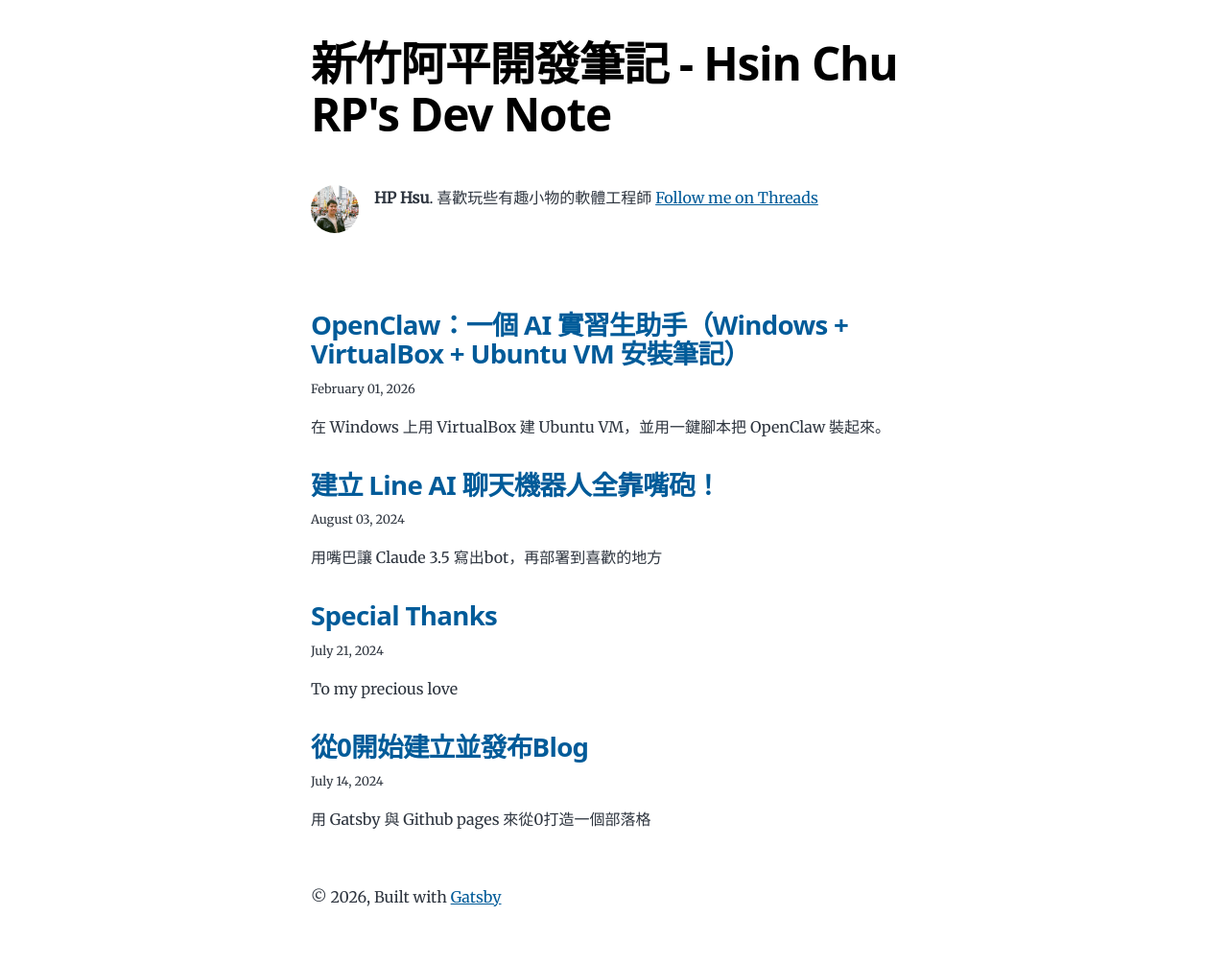
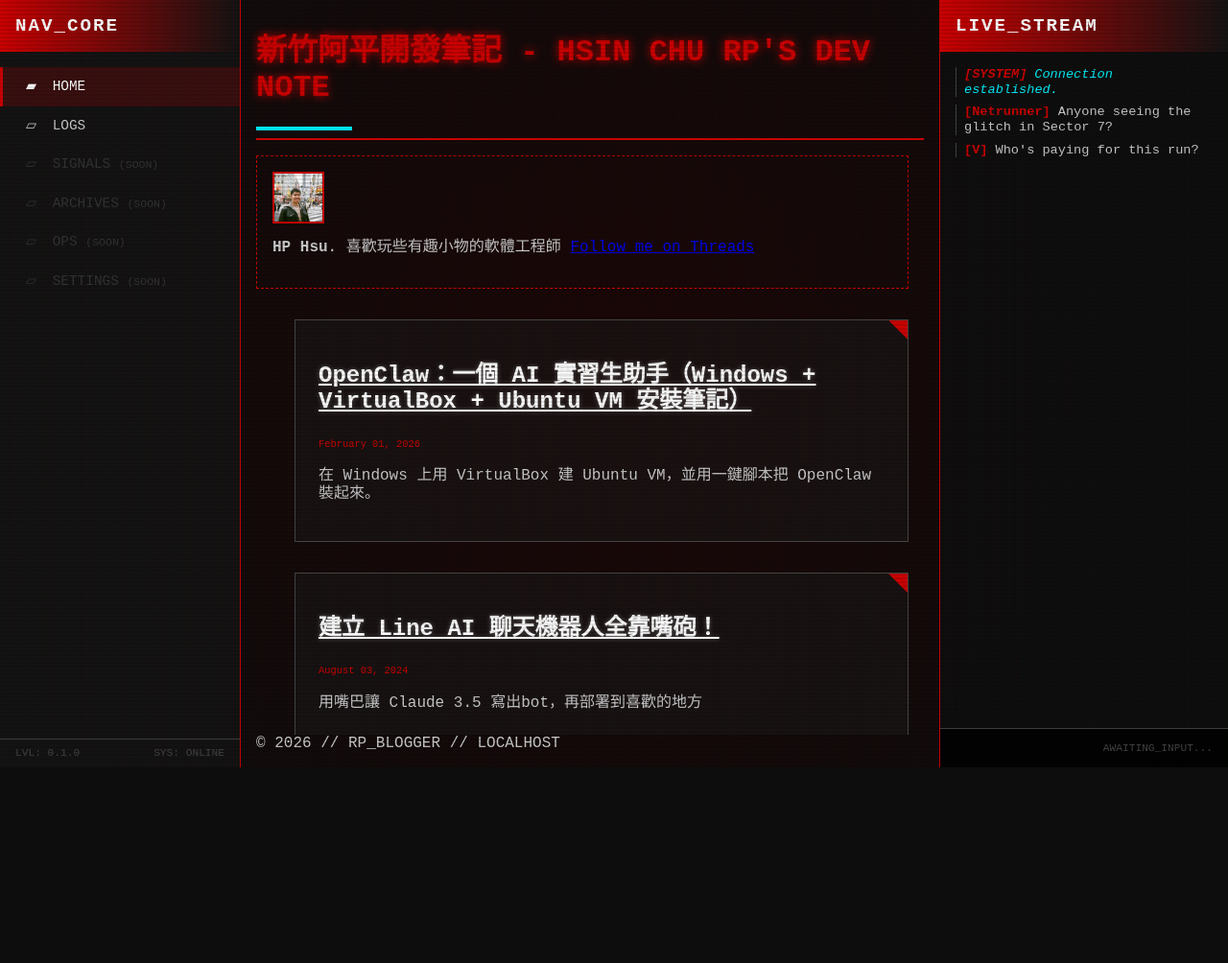
Before and after one commit to tig4605246/rp-blogger, a Gatsby site: page / in a window 1280 px wide. Shown: the whole page at 96% size. After the commit the page ends 800 px from the top, so only its background shows below. Built offline with nearby package versions, Linux system fonts and the light colour scheme; Gatsby itself is replaced by a stand-in of ours.

Commit message:
feat: redesign site with cyberpunk high-tech aesthetic

```diff
--- a/gatsby-config.js
+++ b/gatsby-config.js
@@ -114,10 +114,10 @@ module.exports = {
         name: `新竹阿平  開發筆記 - Hsin Chu RP's Dev Note`,
         short_name: `Gatsby`,
         start_url: `/`,
-        background_color: `#696969`,
+        background_color: `#0d0d0d`,
         // This will impact how browsers show your PWA/website
         // https://css-tricks.com/meta-theme-color-and-trickery/
-        theme_color: `#696969`,
+        theme_color: `#cc0000`,
         display: `minimal-ui`,
         icon: `src/images/laptop.png`, // This path is relative to the root of the site.
       },
--- a/src/components/layout.js
+++ b/src/components/layout.js
@@ -4,31 +4,118 @@ import { Link } from "gatsby"
 const Layout = ({ location, title, children }) => {
   const rootPath = `${__PATH_PREFIX__}/`
   const isRootPath = location.pathname === rootPath
-  let header
 
-  if (isRootPath) {
-    header = (
-      <h1 className="main-heading">
-        <Link to="/">{title}</Link>
-      </h1>
-    )
-  } else {
-    header = (
-      <Link className="header-link-home" to="/">
-        {title}
-      </Link>
-    )
-  }
+  const [messages, setMessages] = React.useState([
+    { id: 1, user: "SYSTEM", text: "Connection established.", type: "system" },
+    { id: 2, user: "Netrunner", text: "Anyone seeing the glitch in Sector 7?", type: "user" },
+  ])
+  const chatEndRef = React.useRef(null)
+
+  React.useEffect(() => {
+    const interval = setInterval(() => {
+      const users = ["Ghost", "Cipher", "V", "Decker", "Echo", "Rogue"]
+      const texts = [
+        "Data stream stable.",
+        "Target acquired.",
+        "The black ice is thick today.",
+        "Need a fix on that signal.",
+        "Encrypted packet received.",
+        "Who's paying for this run?",
+        "Scanning...",
+        "Login detected: Unauthorized.",
+      ]
+      const newUser = users[Math.floor(Math.random() * users.length)]
+      const newText = texts[Math.floor(Math.random() * texts.length)]
+
+      setMessages(prev => [...prev.slice(-19), {
+        id: Date.now(),
+        user: newUser,
+        text: newText,
+        type: "user"
+      }])
+    }, 3000 + Math.random() * 4000)
+    return () => clearInterval(interval)
+  }, [])
+
+  React.useEffect(() => {
+    chatEndRef.current?.scrollIntoView({ behavior: "smooth" })
+  }, [messages])
 
   return (
-    <div className="global-wrapper" data-is-root-path={isRootPath}>
-      <header className="global-header">{header}</header>
-      <main>{children}</main>
-      <footer>
-        © {new Date().getFullYear()}, Built with
-        {` `}
-        <a href="https://www.gatsbyjs.com">Gatsby</a>
-      </footer>
+    <div className="cyber-container">
+      <div className="scanlines"></div>
+
+      {/* Sidebar Navigation */}
+      <aside className="cyber-sidebar left">
+        <div className="sidebar-header">
+          <div className="glitch-text" data-text="NAV_CORE">NAV_CORE</div>
+        </div>
+        <nav className="cyber-nav">
+          <Link to="/" className="nav-item" activeClassName="active">
+            <span className="nav-icon">▰</span> HOME
+          </Link>
+          <Link to="/" className="nav-item">
+            <span className="nav-icon">▱</span> LOGS
+          </Link>
+          <div className="nav-item disabled">
+            <span className="nav-icon">▱</span> SIGNALS <small>(SOON)</small>
+          </div>
+          <div className="nav-item disabled">
+            <span className="nav-icon">▱</span> ARCHIVES <small>(SOON)</small>
+          </div>
+          <div className="nav-item disabled">
+            <span className="nav-icon">▱</span> OPS <small>(SOON)</small>
+          </div>
+          <div className="nav-item disabled">
+            <span className="nav-icon">▱</span> SETTINGS <small>(SOON)</small>
+          </div>
+        </nav>
+        <div className="sidebar-footer">
+          <div className="status-bit">LVL: 0.1.0</div>
+          <div className="status-bit">SYS: ONLINE</div>
+        </div>
+      </aside>
+
+      {/* Main Content Area */}
+      <main className="cyber-main">
+        <header className="cyber-header">
+          <h1 className="cyber-title">
+            <Link to="/">{title}</Link>
+          </h1>
+          <div className="header-decoration"></div>
+        </header>
+
+        <div className="content-scrollbox">
+          {children}
+        </div>
+
+        <footer className="cyber-footer">
+          <div className="footer-line"></div>
+          <span>© {new Date().getFullYear()} // RP_BLOGGER // LOCALHOST</span>
+        </footer>
+      </main>
+
+      {/* Message Board Sidebar */}
+      <aside className="cyber-sidebar right">
+        <div className="sidebar-header">
+          <div className="glitch-text" data-text="LIVE_STREAM">LIVE_STREAM</div>
+        </div>
+        <div className="chat-container">
+          <div className="chat-messages">
+            {messages.map(msg => (
+              <div key={msg.id} className={`chat-msg ${msg.type}`}>
+                <span className="msg-user">[{msg.user}]</span>
+                <span className="msg-text">{msg.text}</span>
+              </div>
+            ))}
+            <div ref={chatEndRef} />
+          </div>
+        </div>
+        <div className="sidebar-footer chat-input-sim">
+          <div className="cursor">_</div>
+          <div className="input-placeholder">AWAITING_INPUT...</div>
+        </div>
+      </aside>
     </div>
   )
 }
--- a/src/style.css
+++ b/src/style.css
@@ -1,331 +1,314 @@
-/* CSS Custom Properties Definitions */
+:root {
+  --bg-color: #0d0d0d;
+  --panel-bg: #1a1a1a;
+  --cyber-red: #cc0000;
+  --cyber-red-glow: #ff0000;
+  --cyber-gray: #444444;
+  --cyber-text: #cccccc;
+  --cyber-accent: #00f3ff; /* sparingly */
+  --cyber-purple: #bc13fe; /* sparingly */
 
-:root {
-  --maxWidth-none: "none";
-  --maxWidth-xs: 20rem;
-  --maxWidth-sm: 24rem;
-  --maxWidth-md: 28rem;
-  --maxWidth-lg: 32rem;
-  --maxWidth-xl: 36rem;
-  --maxWidth-2xl: 42rem;
-  --maxWidth-3xl: 48rem;
-  --maxWidth-4xl: 56rem;
-  --maxWidth-full: "100%";
-  --maxWidth-wrapper: var(--maxWidth-2xl);
-  --spacing-px: "1px";
-  --spacing-0: 0;
-  --spacing-1: 0.25rem;
-  --spacing-2: 0.5rem;
-  --spacing-3: 0.75rem;
-  --spacing-4: 1rem;
-  --spacing-5: 1.25rem;
-  --spacing-6: 1.5rem;
-  --spacing-8: 2rem;
-  --spacing-10: 2.5rem;
-  --spacing-12: 3rem;
-  --spacing-16: 4rem;
-  --spacing-20: 5rem;
-  --spacing-24: 6rem;
-  --spacing-32: 8rem;
-  --fontFamily-sans: "MontserratVariable", system-ui, -apple-system,
-    BlinkMacSystemFont, "Segoe UI", Roboto, "Helvetica Neue", Arial, "Noto Sans",
-    sans-serif, "Apple Color Emoji", "Segoe UI Emoji", "Segoe UI Symbol",
-    "Noto Color Emoji";
-  --fontFamily-serif: "Merriweather", "Georgia", Cambria, "Times New Roman",
-    Times, serif;
-  --font-body: var(--fontFamily-serif);
-  --font-heading: var(--fontFamily-sans);
-  --fontWeight-normal: 400;
-  --fontWeight-bold: 700;
-  --fontWeight-black: 900;
-  --fontSize-root: 16px;
-  --lineHeight-none: 1;
-  --lineHeight-tight: 1.1;
-  --lineHeight-normal: 1.5;
-  --lineHeight-relaxed: 1.625;
-  /* 1.200 Minor Third Type Scale */
-  --fontSize-0: 0.833rem;
-  --fontSize-1: 1rem;
-  --fontSize-2: 1.2rem;
-  --fontSize-3: 1.44rem;
-  --fontSize-4: 1.728rem;
-  --fontSize-5: 2.074rem;
-  --fontSize-6: 2.488rem;
-  --fontSize-7: 2.986rem;
-  --color-primary: #005b99;
-  --color-text: #2e353f;
-  --color-text-light: #4f5969;
-  --color-heading: #1a202c;
-  --color-heading-black: black;
-  --color-accent: #d1dce5;
-}
-
-/* HTML elements */
-
-*,
-:after,
-:before {
-  box-sizing: border-box;
-}
-
-html {
-  line-height: var(--lineHeight-normal);
-  font-size: var(--fontSize-root);
-  -webkit-font-smoothing: antialiased;
-  -moz-osx-font-smoothing: grayscale;
+  --spacing-unit: 1rem;
 }
 
 body {
-  font-family: var(--font-body);
-  font-size: var(--fontSize-1);
-  color: var(--color-text);
+  margin: 0;
+  padding: 0;
+  background-color: var(--bg-color);
+  color: var(--cyber-text);
+  font-family: 'Courier New', Courier, monospace;
+  overflow: hidden; /* We'll use internal scrolls */
 }
 
-footer {
-  padding: var(--spacing-6) var(--spacing-0);
+/* Container & Layout */
+.cyber-container {
+  display: flex;
+  height: 100vh;
+  width: 100vw;
+  background: radial-gradient(circle at center, #1a0505 0%, #0d0d0d 100%);
+  position: relative;
 }
 
-hr {
-  background: var(--color-accent);
-  height: 1px;
-  border: 0;
+.cyber-sidebar {
+  width: 250px;
+  background-color: rgba(20, 20, 20, 0.8);
+  border: 1px solid var(--cyber-red);
+  display: flex;
+  flex-direction: column;
+  position: relative;
+  z-index: 10;
 }
 
-/* Heading */
-
-h1,
-h2,
-h3,
-h4,
-h5,
-h6 {
-  font-family: var(--font-heading);
-  margin-top: var(--spacing-12);
-  margin-bottom: var(--spacing-6);
-  line-height: var(--lineHeight-tight);
-  letter-spacing: -0.025em;
+.cyber-sidebar.left {
+  border-left: none;
+  border-top: none;
+  border-bottom: none;
 }
 
-h2,
-h3,
-h4,
-h5,
-h6 {
-  font-weight: var(--fontWeight-bold);
-  color: var(--color-heading);
+.cyber-sidebar.right {
+  width: 300px;
+  border-right: none;
+  border-top: none;
+  border-bottom: none;
 }
 
-h1 {
-  font-weight: var(--fontWeight-black);
-  font-size: var(--fontSize-6);
-  color: var(--color-heading-black);
+.cyber-main {
+  flex: 1;
+  display: flex;
+  flex-direction: column;
+  padding: var(--spacing-unit);
+  position: relative;
+  overflow: hidden;
 }
 
-h2 {
-  font-size: var(--fontSize-5);
+/* Headers & Footers */
+.sidebar-header {
+  padding: 1rem;
+  background: linear-gradient(90deg, var(--cyber-red) 0%, transparent 100%);
+  font-weight: bold;
+  font-size: 1.2rem;
+  color: white;
+  text-transform: uppercase;
+  letter-spacing: 2px;
 }
 
-h3 {
-  font-size: var(--fontSize-4);
+.sidebar-footer {
+  padding: 0.5rem 1rem;
+  border-top: 1px solid var(--cyber-gray);
+  font-size: 0.7rem;
+  color: var(--cyber-gray);
+  display: flex;
+  justify-content: space-between;
 }
 
-h4 {
-  font-size: var(--fontSize-3);
+.cyber-header {
+  border-bottom: 2px solid var(--cyber-red);
+  margin-bottom: 1rem;
+  padding-bottom: 0.5rem;
 }
 
-h5 {
-  font-size: var(--fontSize-2);
+.cyber-title a {
+  color: var(--cyber-red);
+  text-decoration: none;
+  font-size: 2rem;
+  text-transform: uppercase;
+  text-shadow: 0 0 10px var(--cyber-red);
 }
 
-h6 {
-  font-size: var(--fontSize-1);
+.header-decoration {
+  height: 4px;
+  width: 100px;
+  background: var(--cyber-accent);
+  margin-top: 4px;
 }
 
-h1 > a {
-  color: inherit;
-  text-decoration: none;
+/* Nav */
+.cyber-nav {
+  flex: 1;
+  padding: 1rem 0;
 }
 
-h2 > a,
-h3 > a,
-h4 > a,
-h5 > a,
-h6 > a {
+.nav-item {
+  display: block;
+  padding: 0.75rem 1.5rem;
+  color: var(--cyber-text);
   text-decoration: none;
-  color: inherit;
+  border-left: 3px solid transparent;
+  transition: all 0.3s ease;
+  font-size: 0.9rem;
 }
 
-/* Prose */
-
-p {
-  line-height: var(--lineHeight-relaxed);
-  --baseline-multiplier: 0.179;
-  --x-height-multiplier: 0.35;
-  margin: var(--spacing-0) var(--spacing-0) var(--spacing-8) var(--spacing-0);
-  padding: var(--spacing-0);
+.nav-item:hover:not(.disabled) {
+  background: rgba(204, 0, 0, 0.1);
+  border-left-color: var(--cyber-red);
+  color: var(--cyber-red-glow);
+  padding-left: 2rem;
 }
 
-ul,
-ol {
-  margin-left: var(--spacing-0);
-  margin-right: var(--spacing-0);
-  padding: var(--spacing-0);
-  margin-bottom: var(--spacing-8);
-  list-style-position: outside;
-  list-style-image: none;
+.nav-item.active {
+  background: rgba(204, 0, 0, 0.2);
+  border-left-color: var(--cyber-red);
+  color: white;
 }
 
-ul li,
-ol li {
-  padding-left: var(--spacing-0);
-  margin-bottom: calc(var(--spacing-8) / 2);
+.nav-item.disabled {
+  color: #333;
+  cursor: not-allowed;
 }
 
-li > p {
-  margin-bottom: calc(var(--spacing-8) / 2);
+.nav-icon {
+  margin-right: 0.5rem;
 }
 
-li *:last-child {
-  margin-bottom: var(--spacing-0);
+/* Chat */
+.chat-container {
+  flex: 1;
+  overflow-y: auto;
+  padding: 1rem;
+  font-size: 0.85rem;
+  background: rgba(0, 0, 0, 0.3);
 }
 
-li > ul {
-  margin-left: var(--spacing-8);
-  margin-top: calc(var(--spacing-8) / 2);
+.chat-messages {
+  display: flex;
+  flex-direction: column;
+  gap: 0.5rem;
 }
 
-blockquote {
-  color: var(--color-text-light);
-  margin-left: calc(-1 * var(--spacing-6));
-  margin-right: var(--spacing-8);
-  padding: var(--spacing-0) var(--spacing-0) var(--spacing-0) var(--spacing-6);
-  border-left: var(--spacing-1) solid var(--color-primary);
-  font-size: var(--fontSize-2);
-  font-style: italic;
-  margin-bottom: var(--spacing-8);
+.chat-msg {
+  border-left: 1px solid var(--cyber-gray);
+  padding-left: 0.5rem;
 }
 
-blockquote > :last-child {
-  margin-bottom: var(--spacing-0);
+.chat-msg.system {
+  color: var(--cyber-accent);
+  font-style: italic;
 }
 
-blockquote > ul,
-blockquote > ol {
-  list-style-position: inside;
+.msg-user {
+  color: var(--cyber-red);
+  margin-right: 0.5rem;
+  font-weight: bold;
 }
 
-table {
-  width: 100%;
-  margin-bottom: var(--spacing-8);
-  border-collapse: collapse;
-  border-spacing: 0.25rem;
+.chat-input-sim {
+  background: black;
+  height: 40px;
+  display: flex;
+  align-items: center;
+  padding: 0 1rem;
 }
 
-table thead tr th {
-  border-bottom: 1px solid var(--color-accent);
+.cursor {
+  animation: blink 1s infinite;
+  color: var(--cyber-red);
+  font-weight: bold;
 }
 
-/* Link */
-
-a {
-  color: var(--color-primary);
+@keyframes blink {
+  0%, 100% { opacity: 1; }
+  50% { opacity: 0; }
 }
 
-a:hover,
-a:focus {
-  text-decoration: none;
+/* Main Content Styles */
+.content-scrollbox {
+  flex: 1;
+  overflow-y: auto;
+  padding-right: 1rem;
 }
 
-/* Custom classes */
-
-.global-wrapper {
-  margin: var(--spacing-0) auto;
-  max-width: var(--maxWidth-wrapper);
-  padding: var(--spacing-10) var(--spacing-5);
+/* Customizing the original blog elements */
+.post-list-item {
+  background: rgba(26, 26, 26, 0.5);
+  border: 1px solid var(--cyber-gray);
+  padding: 1.5rem;
+  margin-bottom: 2rem;
+  position: relative;
 }
 
-.global-wrapper[data-is-root-path="true"] .bio {
-  margin-bottom: var(--spacing-20);
+.post-list-item::after {
+  content: '';
+  position: absolute;
+  top: 0; right: 0;
+  width: 20px; height: 20px;
+  background: var(--cyber-red);
+  clip-path: polygon(100% 0, 100% 100%, 0 0);
 }
 
-.global-header {
-  margin-bottom: var(--spacing-12);
+.post-list-item h2 a {
+  color: white !important;
+  text-shadow: 0 0 5px rgba(255,255,255,0.3);
 }
 
-.main-heading {
-  font-size: var(--fontSize-7);
-  margin: 0;
-}
-
-.post-list-item {
-  margin-bottom: var(--spacing-8);
-  margin-top: var(--spacing-8);
-}
-
-.post-list-item p {
-  margin-bottom: var(--spacing-0);
-}
-
-.post-list-item h2 {
-  font-size: var(--fontSize-4);
-  color: var(--color-primary);
-  margin-bottom: var(--spacing-2);
-  margin-top: var(--spacing-0);
-}
-
-.post-list-item header {
-  margin-bottom: var(--spacing-4);
-}
-
-.header-link-home {
-  font-weight: var(--fontWeight-bold);
-  font-family: var(--font-heading);
-  text-decoration: none;
-  font-size: var(--fontSize-2);
+.post-list-item small {
+  color: var(--cyber-red);
+  font-family: monospace;
 }
 
 .bio {
-  display: flex;
-  margin-bottom: var(--spacing-16);
-}
-
-.bio p {
-  margin-bottom: var(--spacing-0);
+  border: 1px dashed var(--cyber-red);
+  padding: 1rem;
+  margin-bottom: 2rem;
 }
 
 .bio-avatar {
-  margin-right: var(--spacing-4);
-  margin-bottom: var(--spacing-0);
-  min-width: 50px;
-  border-radius: 100%;
+  border: 2px solid var(--cyber-red);
 }
 
-.blog-post header h1 {
-  margin: var(--spacing-0) var(--spacing-0) var(--spacing-4) var(--spacing-0);
+/* Scanlines Effect */
+.scanlines {
+  position: fixed;
+  top: 0; left: 0;
+  width: 100%; height: 100%;
+  background: linear-gradient(
+    rgba(18, 16, 16, 0) 50%,
+    rgba(0, 0, 0, 0.1) 50%
+  ), linear-gradient(
+    90deg,
+    rgba(255, 0, 0, 0.03),
+    rgba(0, 255, 0, 0.01),
+    rgba(0, 0, 255, 0.03)
+  );
+  background-size: 100% 4px, 3px 100%;
+  z-index: 100;
+  pointer-events: none;
 }
 
-.blog-post header p {
-  font-size: var(--fontSize-2);
-  font-family: var(--font-heading);
+/* Glitch Effect */
+.glitch-text {
+  position: relative;
 }
 
-.blog-post-nav ul {
-  margin: var(--spacing-0);
+.glitch-text::before,
+.glitch-text::after {
+  content: attr(data-text);
+  position: absolute;
+  top: 0; left: 0;
+  width: 100%; height: 100%;
 }
 
-.gatsby-highlight {
-  margin-bottom: var(--spacing-8);
+.glitch-text::before {
+  left: 2px;
+  text-shadow: -1px 0 var(--cyber-accent);
+  clip: rect(44px, 450px, 56px, 0);
+  animation: glitch-anim 5s infinite linear alternate-reverse;
 }
 
-/* Media queries */
+.glitch-text::after {
+  left: -2px;
+  text-shadow: -1px 0 var(--cyber-red);
+  clip: rect(44px, 450px, 56px, 0);
+  animation: glitch-anim2 5s infinite linear alternate-reverse;
+}
 
-@media (max-width: 42rem) {
-  blockquote {
-    padding: var(--spacing-0) var(--spacing-0) var(--spacing-0) var(--spacing-4);
-    margin-left: var(--spacing-0);
-  }
-  ul,
-  ol {
-    list-style-position: inside;
-  }
+@keyframes glitch-anim {
+  0% { clip: rect(31px, 9999px, 94px, 0); }
+  20% { clip: rect(62px, 9999px, 42px, 0); }
+  40% { clip: rect(10px, 9999px, 86px, 0); }
+  60% { clip: rect(57px, 9999px, 23px, 0); }
+  80% { clip: rect(74px, 9999px, 63px, 0); }
+  100% { clip: rect(91px, 9999px, 11px, 0); }
 }
+
+@keyframes glitch-anim2 {
+  0% { clip: rect(15px, 9999px, 67px, 0); }
+  20% { clip: rect(76px, 9999px, 12px, 0); }
+  40% { clip: rect(48px, 9999px, 91px, 0); }
+  60% { clip: rect(5px, 9999px, 53px, 0); }
+  80% { clip: rect(82px, 9999px, 29px, 0); }
+  100% { clip: rect(33px, 9999px, 75px, 0); }
+}
+
+/* Scrollbars */
+::-webkit-scrollbar {
+  width: 5px;
+}
+::-webkit-scrollbar-track {
+  background: var(--bg-color);
+}
+::-webkit-scrollbar-thumb {
+  background: var(--cyber-red);
+}
+::-webkit-scrollbar-thumb:hover {
+  background: var(--cyber-red-glow);
+}
```
Also changed, not shown: README_CYBERPUNK.md (added).
